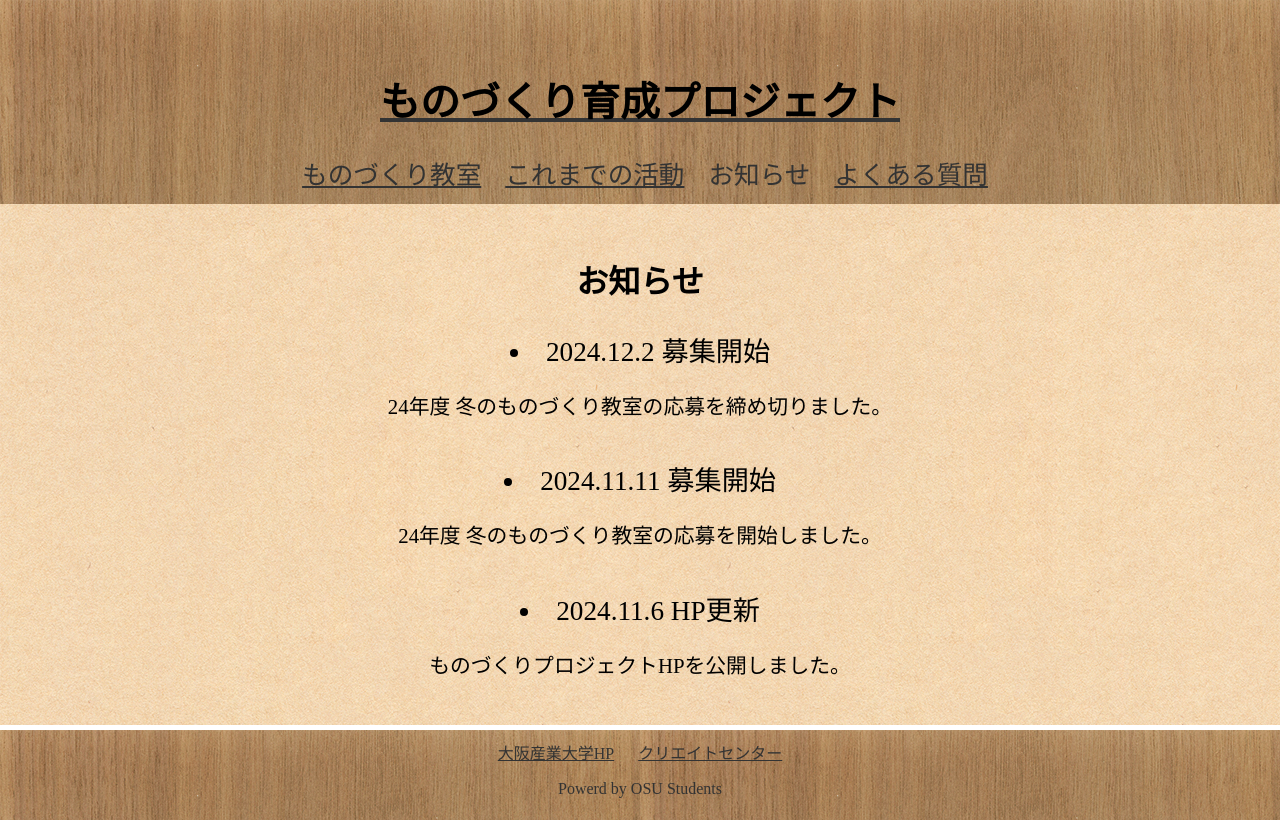
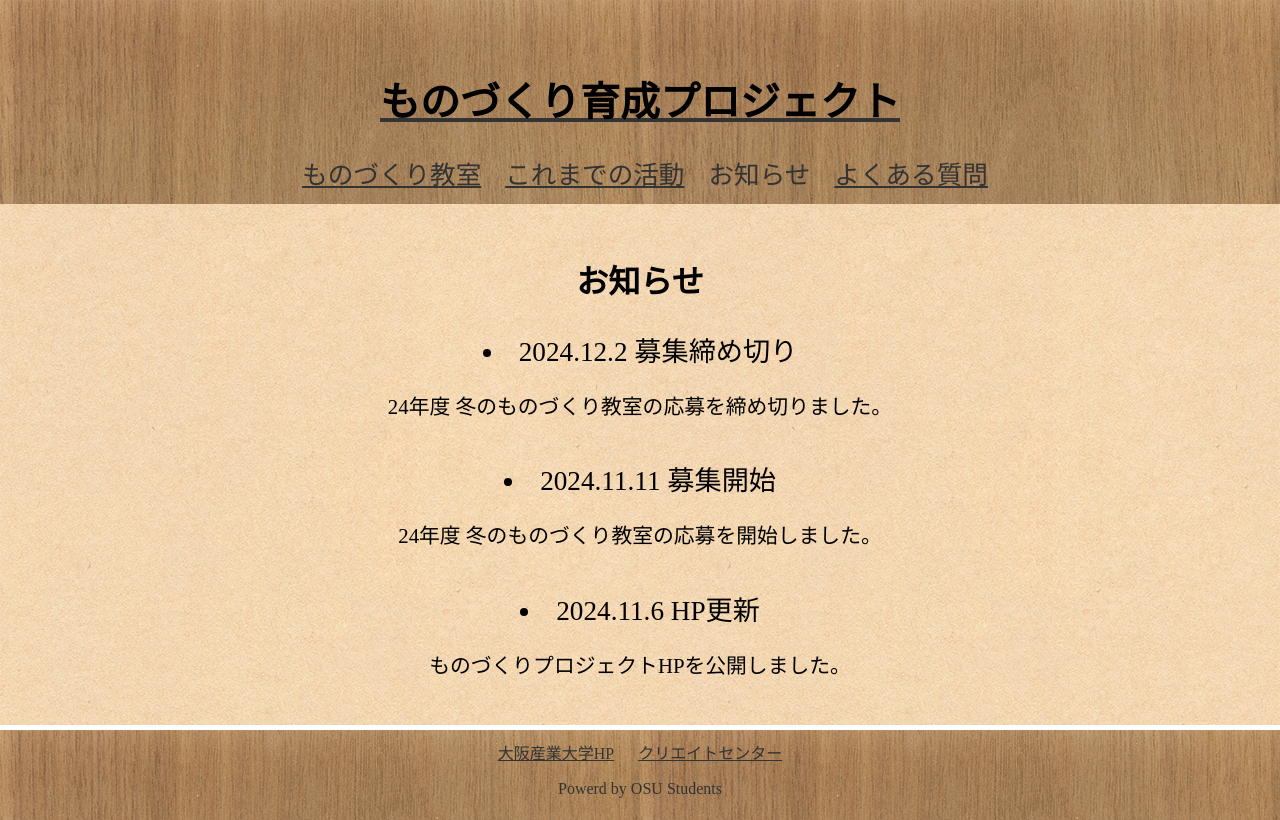
Before and after one commit to OSUCreateCenter/monoiku-web, a plain HTML site: page news.html in a window 1280 px wide. Drawn offline with nearby package versions, Linux system fonts and the light colour scheme.

Commit message:
Update news.html

```diff
--- a/news.html
+++ b/news.html
@@ -21,7 +21,7 @@
     <main>
       <h2>お知らせ</h2>
       <div class="news">
-        <li>2024.12.2 募集開始</li>
+        <li>2024.12.2 募集締め切り</li>
         <p>24年度 冬のものづくり教室の応募を締め切りました。</p>
         <br>
       </div>
```
